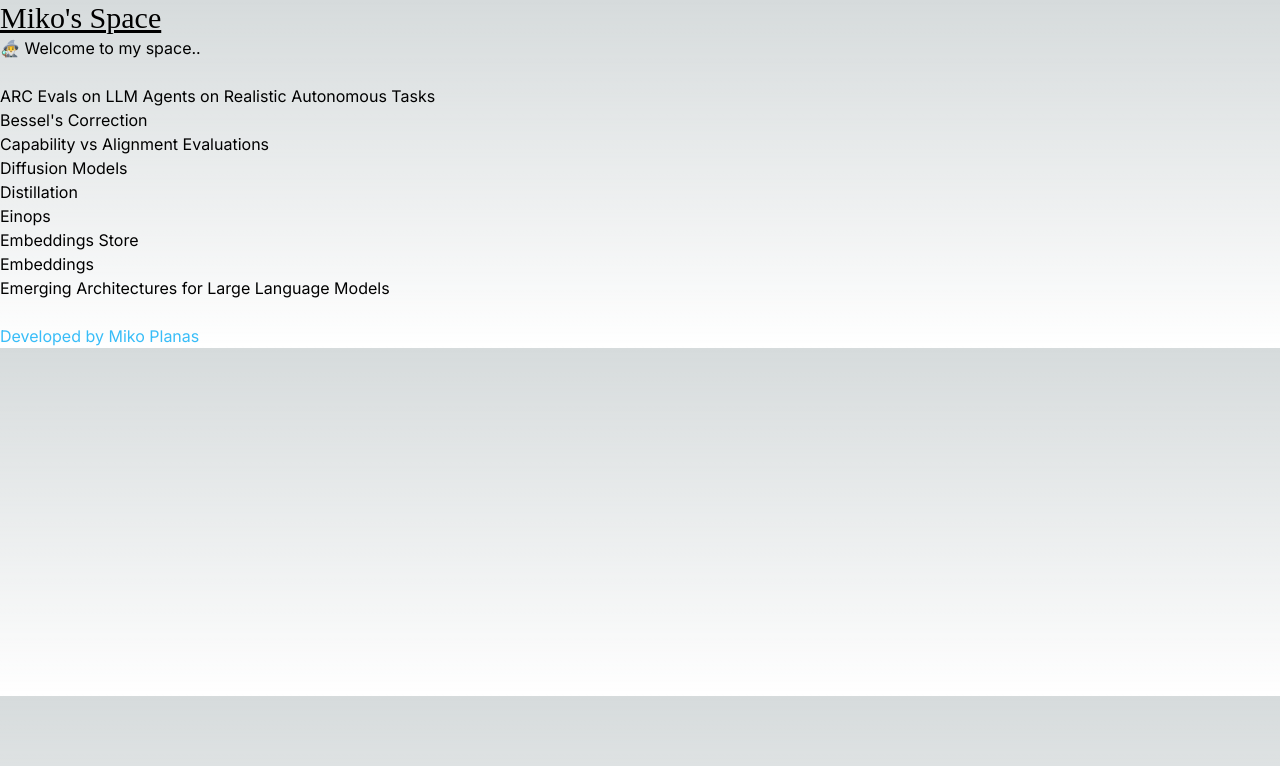
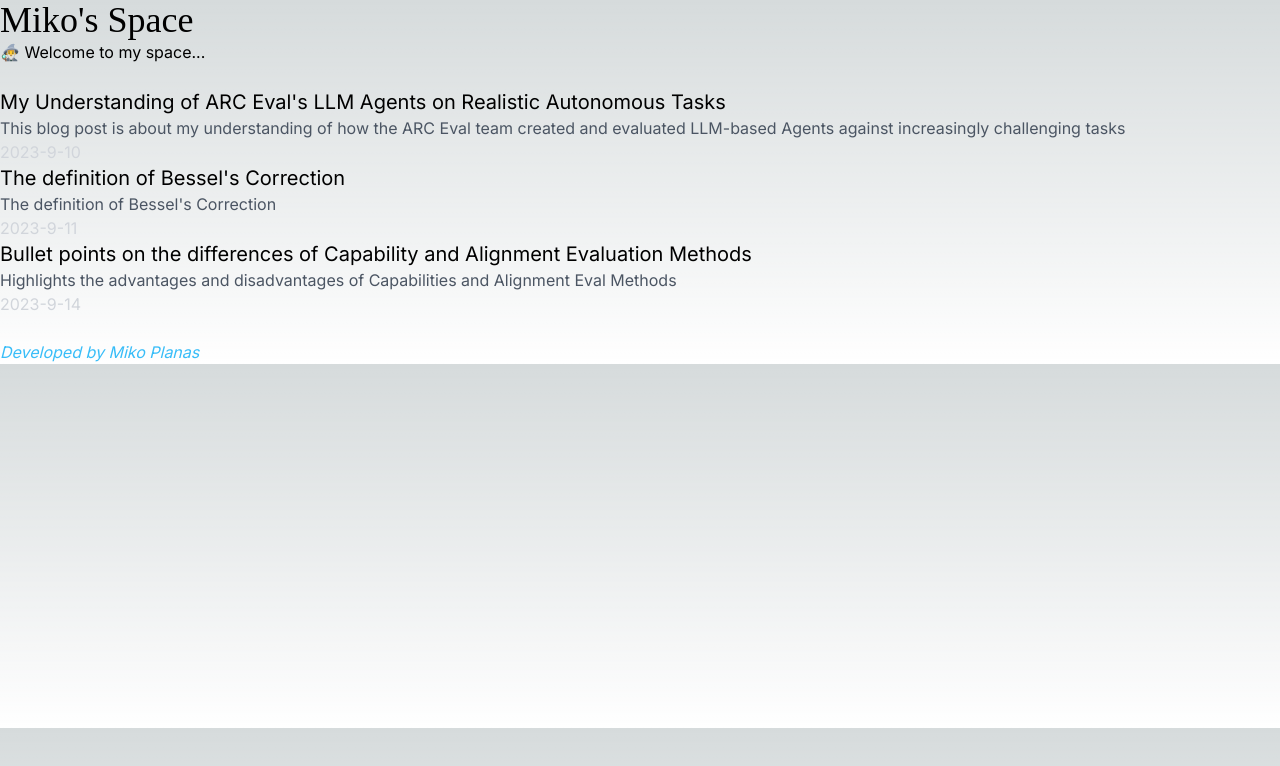
Before and after one commit to therealmolf/personal-miko, a Next.js app: page / in a window 1280 px wide. Shown: the top 766 px of the page. Built offline with nearby package versions, Linux system fonts and the light colour scheme.

Commit message:
Refactored page.tsx to include matter title and content

```diff
--- /dev/null
+++ b/src/app/components/PostMetadata.ts
@@ -0,0 +1,6 @@
+export interface PostMetadata {
+    title: string;
+    date: string;
+    subtitle: string;
+    slug: string;
+}
--- a/src/app/layout.tsx
+++ b/src/app/layout.tsx
@@ -18,11 +18,11 @@ export default function RootLayout({
   const header = (
     <header>
       <div>
-        <p className="text-3xl underline font-averia">
+        <p className="text-4xl font-averia">
           Miko's Space
         </p>
         <p>
-        🧙‍♂️ Welcome to my space..
+        🧙‍♂️ Welcome to my space...
         </p>
         <br></br>
       </div>
@@ -33,7 +33,7 @@ export default function RootLayout({
     <footer>
       <div>
         <br></br>
-        <h5 className="text-sky-400">
+        <h5 className="italic text-sky-400">
           Developed by Miko Planas
         </h5>
       </div>
--- a/src/app/page.tsx
+++ b/src/app/page.tsx
@@ -2,26 +2,49 @@ import { log } from 'console';
 import fs from 'fs';
 import Link from 'next/link';
 import matter from 'gray-matter';
+import { ResolvedConfigFileName } from 'typescript';
+import { PostMetadata } from './components/PostMetadata';
 
 // Read folder, then get
-const getPostMetadata = () => {
+const getPostMetadata = (): PostMetadata[] => {
   const folder = "src/posts";
   const files = fs.readdirSync(folder);
   // Filter returns elements of an array that meet condition
   const markdownPosts = files.filter((file) => file.endsWith(".md"));
-  // Applies callback func array, returns array of results
-  const slugs = markdownPosts.map((file) => file.replace(".md", ""));
-  return slugs;
+
+  // Using gray-matter to take front matter from mds
+  const posts = markdownPosts.map((fileName) => {
+    const file = fileName.replaceAll("%20", " ");
+    const fileContents = fs.readFileSync(`${folder}/${file}`, "utf8");
+    const matterResult = matter(fileContents);
+
+    return {
+      title: matterResult.data.title,
+      date: matterResult.data.date,
+      subtitle: matterResult.data.subtitle,
+      slug: fileName.replace(".md", "")
+    };
+  },);
+
+  return posts;
 }
 
 const HomePage = () => {
   const postMetadata = getPostMetadata();
-  const postPreviews = postMetadata.map((slug) => (
-    <Link href={`/posts/${slug}`}>
-      <h2>
-        {slug}
-      </h2>
-    </Link>
+  const postPreviews = postMetadata.map((post) => (
+    <div key="{post}">
+      <Link href={`/posts/${post.slug}`}>
+        <h2 className="text-xl">
+          {post.title}
+        </h2>
+      </Link>
+      <p className="text-gray-600">
+        {post.subtitle}
+        </p>
+      <p className="text-gray-300">
+        {post.date}
+      </p>
+    </div>
   ));
 
   return (
--- a/src/app/posts/[slug]/page.tsx
+++ b/src/app/posts/[slug]/page.tsx
@@ -1,5 +1,6 @@
 import fs from 'fs';
 import Markdown from 'markdown-to-jsx';
+import matter from 'gray-matter';
 
 const getPostContent = (slug: string) => {
     const folder = 'src/posts/';
@@ -7,17 +8,22 @@ const getPostContent = (slug: string) => {
     const new_slug = slug.replaceAll("%20", " ");
     const file = `${folder}${new_slug}.md`;
     const content = fs.readFileSync(file, "utf8");
-    return content;
+    const matterResult = matter(content);
+
+    return matterResult;
 };
 
 const PostPage = (props: any) => {
     // Get slug from dir name's square brackets
     const slug = props.params.slug;
-    const content = getPostContent(slug);
+    const post = getPostContent(slug);
 
     return (
         <div className="prose lg:prose-xl">
-            <Markdown>{content}</Markdown>
+            <h3 className="text-lg text-white">
+                {post.data.title}
+            </h3>
+            <Markdown>{post.content}</Markdown>
         </div>
     )
 }
--- a/tailwind.config.ts
+++ b/tailwind.config.ts
@@ -13,10 +13,10 @@ const config: Config = {
         'gradient-conic':
           'conic-gradient(from 180deg at 50% 50%, var(--tw-gradient-stops))',
       },
-      fontFamily: {
-        averia: ['averia', 'Averia Serif Libre', 'serif']
-      }
     },
+    fontFamily: {
+      'averia': ['"Averia Serif Libre"']
+    }
   },
   plugins: [
     require('@tailwindcss/typography')
```
Also changed, not shown: src/posts/Diffusion Models.md (deleted, +0 -25 lines), src/posts/Distillation.md (deleted, +0 -1 lines), src/posts/Einops.md (deleted, +0 -17 lines), src/posts/Embeddings Store.md (deleted, +0 -17 lines), src/posts/Embeddings.md (deleted, +0 -17 lines), src/posts/Emerging Architectures for Large Language Models.md (deleted, +0 -27 lines).
